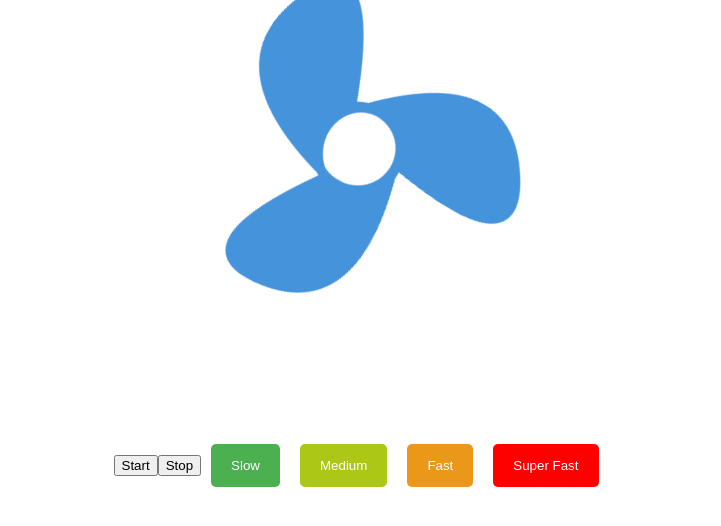
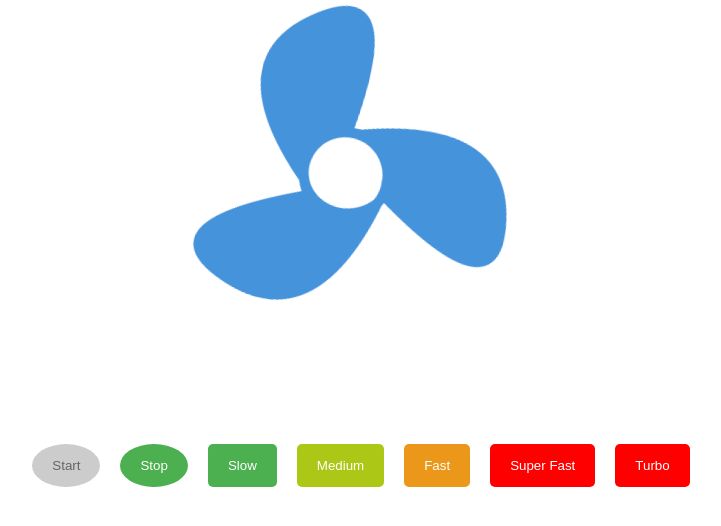
Before and after one commit to SethMcN/Portfolio-Website, a plain HTML site: page Pages/Languages/Css/FanProject/Fan.html in a window 1280 px wide. Both pictures are taken after a click on the button "Start". Shown: the whole page, without its empty margins (279-1000 px from the left). Drawn offline with Linux system fonts and the light colour scheme.

Commit message:
Enhance fan project functionality: update button actions for start/stop, add turbo speed option, and improve button styles

```diff
--- a/Pages/Languages/Css/FanProject/Fan.html
+++ b/Pages/Languages/Css/FanProject/Fan.html
@@ -16,9 +16,8 @@
     <div class="btn-container">
 
         <script src="rotate.js"></script>
-        <button class="Start/Stop" onclick="startFan()">Start</button>
-        <button class="Start/Stop" onclick="stopFan()">Stop</button>
-
+        <button id="start" class="start" onclick="Rotation(true)">Start</button>
+        <button id="stop" class="stop" onclick="Rotation(false)">Stop</button>
 
         <!-- radio button allows the user to only enter one option -->
         <button class="slow" onclick="setRotationSpeed('3s')">Slow</button>
@@ -29,6 +28,8 @@
 
         <button class="sfast" onclick="setRotationSpeed('.1s')">Super Fast</button>
 
+        <button class="sfast" onclick="setRotationSpeed('.01s')">Turbo</button>
+
     </div>
 
 </body>
--- a/Pages/Languages/Css/FanProject/fan.css
+++ b/Pages/Languages/Css/FanProject/fan.css
@@ -15,6 +15,19 @@
     justify-content: center;
     align-items: center;
     margin-top: 20px;
+}
+
+.start,.stop{
+    display: inline-block;
+    background-color: #4CAF50;
+    color: white;
+    padding: 14px 20px;
+    margin: 100px 10px;
+    border: none;
+    cursor: pointer;
+    width: auto;
+    height: auto;
+    border-radius: 50%;
 }
 
 .slow,.medium,.fast,.sfast{
@@ -42,7 +55,17 @@
 
 }
 
+.start:disabled{
+    background-color: #cccccc;
+    color: #666666;
+    cursor: not-allowed;
+}
 
+.stop:disabled{
+    background-color: #cccccc;
+    color: #666666;
+    cursor: not-allowed;
+}
 
 @keyframes spin {
     from {
--- a/Pages/Languages/Css/FanProject/rotate.js
+++ b/Pages/Languages/Css/FanProject/rotate.js
@@ -1,7 +1,13 @@
+let active = false;
+
 function setRotationSpeed(speed) {
+
+    if (active) {
         const img = document.getElementById('FanPic');
+
         if (img) {
             console.log(speed);
+
             if (img) {
                 img.style.animation = `spin ${speed} linear infinite`;
             }
@@ -10,5 +16,36 @@ function setRotationSpeed(speed) {
         }
     }
 
+}
+
+function Rotation(action) {
+    const img = document.getElementById('FanPic');
+    const start = document.getElementById('start');
+    const stop = document.getElementById('stop');
+
+    active = action;
+
+    if (active) {
+        start.disabled = true;
+        stop.disabled = false;
+        img.style.animation = `spin 10s linear infinite`
+    }
+
+    else {
+        start.disabled = false;
+        stop.disabled = true;
+    }
+
+
+
+
+    if (!active) {
+        img.style.animation = `none`;
+    }
+}
+
+
+
+
 // Initial speed
 setRotationSpeed('5s');
```
Lines whose indentation alone changed are shown as unchanged.
